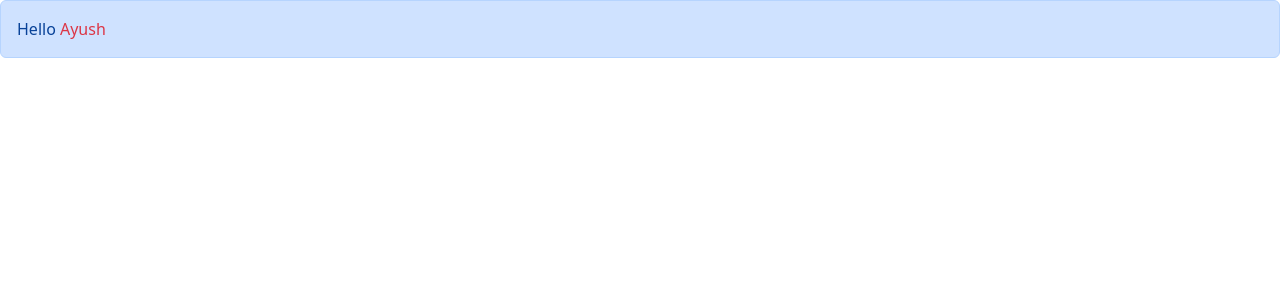
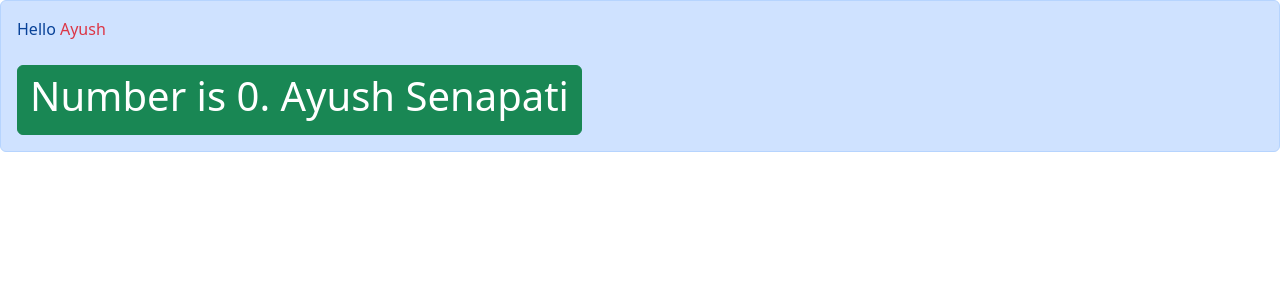
Before and after one commit to Ayush29Ayush/React-Vite-Ts-App, a React (Vite) app: page / in a window 1280 px wide. Shown: the top 300 px of the page. Built offline with nearby package versions, Linux system fonts and the light colour scheme.

Commit message:
Trying out TS+React concepts using Button

```diff
--- a/src/App.tsx
+++ b/src/App.tsx
@@ -2,6 +2,7 @@
 // import ListGroup from "./components/ListGroup";
 
 import Alert from "./components/Alert";
+import MyButton from "./components/MyButton";
 
 function App() {
   // const items = ["Delhi", "Bhubaneshwar", "Kolkata", "Gurugram"];
@@ -23,6 +24,8 @@ function App() {
       <Alert>
         Hello <span className="text-danger">Ayush</span>
       </Alert>
+      <br />
+      <MyButton abcxyz={"Ayush Senapati"} />
     </div>
   );
 }
--- /dev/null
+++ b/src/components/MyButton.tsx
@@ -0,0 +1,39 @@
+import { useState } from "react";
+
+interface Props {
+  abcxyz: string;
+}
+
+const MyButton = ({ abcxyz }: Props) => {
+  const [Number, setNumber] = useState(0);
+
+  const incrementNumber = () => {
+    setNumber(Number + 1);
+  };
+
+  const handleClick = () => {
+    console.log(Number);
+  };
+
+  return (
+    <button
+      className="btn btn-success"
+      onClick={() => {
+        incrementNumber();
+        handleClick();
+      }}
+    >
+      {Number === 0 ? (
+        <h1>
+          Number is {Number}. {abcxyz}
+        </h1>
+      ) : (
+        <h1>
+          Now Number is {Number}. {abcxyz}
+        </h1>
+      )}
+    </button>
+  );
+};
+
+export default MyButton;
```
